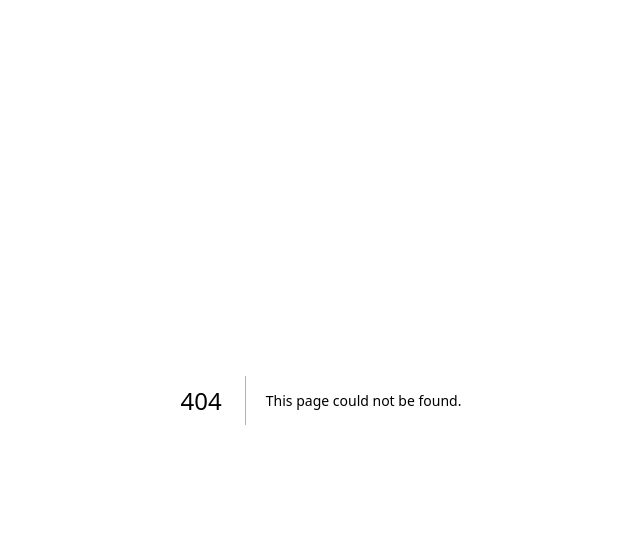
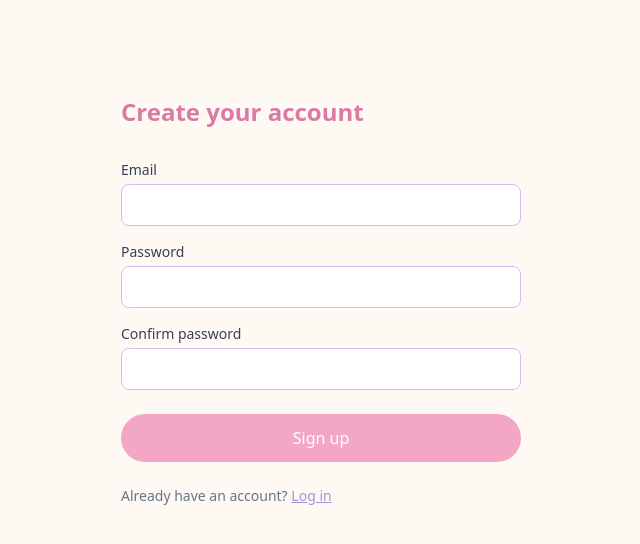
Before and after one commit to sahidyack04-svg/study-reminder, a Next.js app: page /signup in a window 1280 px wide. Before the commit this address had no page. Shown: the top 544 px of the page, without its empty margins (319-959 px from the left). Built offline with nearby package versions, Linux system fonts and the light colour scheme.

Commit message:
feat: add signup and email verification flow

```diff
--- /dev/null
+++ b/src/app/signup/page.tsx
@@ -0,0 +1,93 @@
+"use client";
+
+import { useState } from "react";
+import Link from "next/link";
+import { signupStudent } from "@/lib/auth/signup";
+
+export default function SignupPage() {
+  const [email, setEmail] = useState("");
+  const [password, setPassword] = useState("");
+  const [confirmPassword, setConfirmPassword] = useState("");
+  const [status, setStatus] = useState<"idle" | "submitting" | "success" | "error">("idle");
+  const [error, setError] = useState<string | null>(null);
+
+  async function handleSubmit(e: React.FormEvent) {
+    e.preventDefault();
+    setError(null);
+
+    if (password !== confirmPassword) {
+      setError("Passwords do not match.");
+      return;
+    }
+
+    setStatus("submitting");
+    const result = await signupStudent({ email, password });
+    if (result.success) {
+      setStatus("success");
+    } else {
+      setStatus("error");
+      setError(result.error ?? "Something went wrong. Please try again.");
+    }
+  }
+
+  if (status === "success") {
+    return (
+      <main className="mx-auto max-w-md px-6 py-24 text-center">
+        <h1 className="mb-4 text-2xl font-semibold text-pink-dark">Check your email</h1>
+        <p className="text-slate-600">
+          We&apos;ve sent a verification link to <strong>{email}</strong>. Click it to activate your account.
+        </p>
+      </main>
+    );
+  }
+
+  return (
+    <main className="mx-auto max-w-md px-6 py-24">
+      <h1 className="mb-8 text-2xl font-semibold text-pink-dark">Create your account</h1>
+      <form onSubmit={handleSubmit} className="flex flex-col gap-4">
+        <label className="flex flex-col gap-1">
+          <span className="text-sm font-medium text-slate-700">Email</span>
+          <input
+            type="email"
+            required
+            value={email}
+            onChange={(e) => setEmail(e.target.value)}
+            className="rounded-lg border border-lavender px-4 py-2"
+          />
+        </label>
+        <label className="flex flex-col gap-1">
+          <span className="text-sm font-medium text-slate-700">Password</span>
+          <input
+            type="password"
+            required
+            minLength={10}
+            value={password}
+            onChange={(e) => setPassword(e.target.value)}
+            className="rounded-lg border border-lavender px-4 py-2"
+          />
+        </label>
+        <label className="flex flex-col gap-1">
+          <span className="text-sm font-medium text-slate-700">Confirm password</span>
+          <input
+            type="password"
+            required
+            value={confirmPassword}
+            onChange={(e) => setConfirmPassword(e.target.value)}
+            className="rounded-lg border border-lavender px-4 py-2"
+          />
+        </label>
+        {error && <p className="text-sm text-red-600">{error}</p>}
+        <button
+          type="submit"
+          disabled={status === "submitting"}
+          className="mt-2 rounded-full bg-pink px-6 py-3 font-medium text-white hover:bg-pink-dark disabled:opacity-60"
+        >
+          {status === "submitting" ? "Creating account..." : "Sign up"}
+        </button>
+      </form>
+      <p className="mt-6 text-sm text-slate-500">
+        Already have an account? <Link href="/login" className="text-lavender-dark underline">Log in</Link>
+      </p>
+    </main>
+  );
+}
--- /dev/null
+++ b/src/app/verify-email/page.tsx
@@ -0,0 +1,38 @@
+import Link from "next/link";
+import { verifyEmailToken } from "@/lib/auth/verifyEmail";
+
+export default async function VerifyEmailPage({
+  searchParams,
+}: {
+  searchParams: Promise<{ token?: string }>;
+}) {
+  const { token } = await searchParams;
+
+  if (!token) {
+    return (
+      <main className="mx-auto max-w-md px-6 py-24 text-center">
+        <p className="text-slate-600">Check your email for a verification link to activate your account.</p>
+      </main>
+    );
+  }
+
+  const result = await verifyEmailToken(token);
+
+  return (
+    <main className="mx-auto max-w-md px-6 py-24 text-center">
+      {result.success ? (
+        <>
+          <h1 className="mb-4 text-2xl font-semibold text-pink-dark">Email verified!</h1>
+          <Link href="/login" className="text-lavender-dark underline">
+            Log in to continue
+          </Link>
+        </>
+      ) : (
+        <>
+          <h1 className="mb-4 text-2xl font-semibold text-pink-dark">Verification failed</h1>
+          <p className="text-slate-600">{result.error}</p>
+        </>
+      )}
+    </main>
+  );
+}
--- /dev/null
+++ b/src/lib/auth/signup.ts
@@ -0,0 +1,45 @@
+"use server";
+
+import bcrypt from "bcryptjs";
+import { prisma } from "@/lib/db/prisma";
+import { validatePassword } from "@/lib/validation/password";
+import { generateToken, tokenExpiryDate } from "@/lib/validation/tokens";
+import { sendEmail } from "@/lib/email/send";
+
+export interface SignupInput {
+  email: string;
+  password: string;
+}
+
+export interface SignupResult {
+  success: boolean;
+  error?: string;
+}
+
+export async function signupStudent({ email, password }: SignupInput): Promise<SignupResult> {
+  const passwordCheck = validatePassword(password);
+  if (!passwordCheck.valid) {
+    return { success: false, error: passwordCheck.reason };
+  }
+
+  const existing = await prisma.user.findUnique({ where: { email } });
+  if (existing) {
+    return { success: false, error: "An account with this email already exists." };
+  }
+
+  const passwordHash = await bcrypt.hash(password, 12);
+  const user = await prisma.user.create({ data: { email, passwordHash } });
+
+  const token = generateToken();
+  await prisma.verificationToken.create({
+    data: { token, userId: user.id, purpose: "email_verify", expiresAt: tokenExpiryDate(24) },
+  });
+
+  await sendEmail({
+    to: email,
+    subject: "Verify your Study Reminder account",
+    body: `Welcome to Study Reminder! Verify your email here: ${process.env.NEXT_PUBLIC_APP_URL}/verify-email?token=${token}`,
+  });
+
+  return { success: true };
+}
--- /dev/null
+++ b/src/lib/auth/verifyEmail.ts
@@ -0,0 +1,20 @@
+"use server";
+
+import { prisma } from "@/lib/db/prisma";
+import { isTokenExpired } from "@/lib/validation/tokens";
+
+export async function verifyEmailToken(token: string): Promise<{ success: boolean; error?: string }> {
+  const record = await prisma.verificationToken.findUnique({ where: { token } });
+  if (!record || record.purpose !== "email_verify") {
+    return { success: false, error: "This verification link is invalid." };
+  }
+
+  if (isTokenExpired(record.expiresAt)) {
+    await prisma.verificationToken.delete({ where: { token } });
+    return { success: false, error: "This verification link has expired. Please request a new one." };
+  }
+
+  await prisma.user.update({ where: { id: record.userId }, data: { emailVerified: new Date() } });
+  await prisma.verificationToken.delete({ where: { token } });
+  return { success: true };
+}
```
Also changed, not shown: 2 other files (tests, documents, lock files or other folders).
